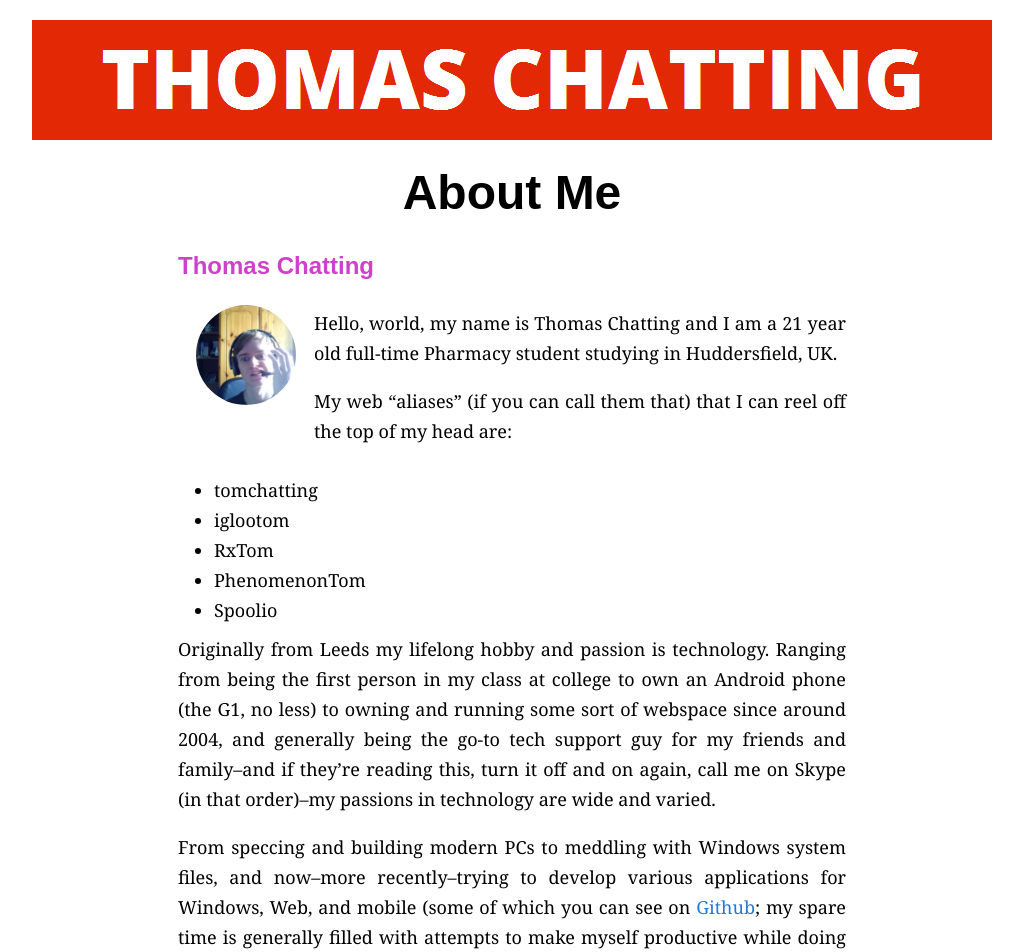
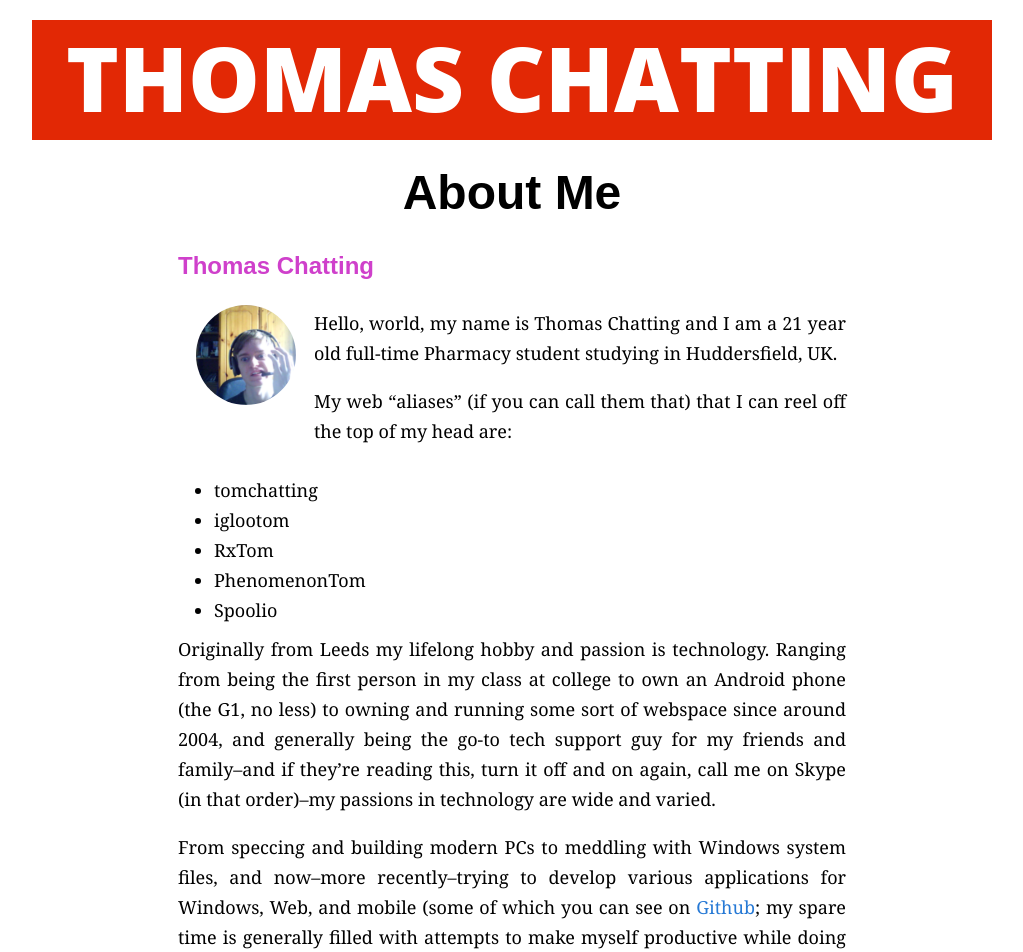
Before and after one commit to tomchatting/tomchatting.github.io, a Jekyll site: the page built from about.markdown, in a window 1280 px wide. Shown: the top 952 px of the page, without its empty margins (128-1151 px from the left). Built offline with Jekyll 4.4.1, drawn with Linux system fonts in a browser that asks for light colours.

Commit message:
Making it less pixelled

```diff
--- a/css/main.css
+++ b/css/main.css
@@ -1,5 +1,5 @@
 /*----------------
-    Basic as fuck reset -- #E22805
+    Basic as fuck reset
 -------------------*/
 
 * {
@@ -91,6 +91,7 @@ header {
 header a {
     width: 100%;
     background-image: url('/img/hero.png');
+    background-color: #E22805;
     display: inline-block;
     background-repeat: no-repeat;
     text-align: center;
@@ -104,7 +105,7 @@ header img {
 }
 
 header a:hover {
-    background-image: url('/img/hero-hover.png');
+    background-color: #FB5E42;
 }
 
 
```
Also changed, not shown: img/hero.png, 1 other file.
